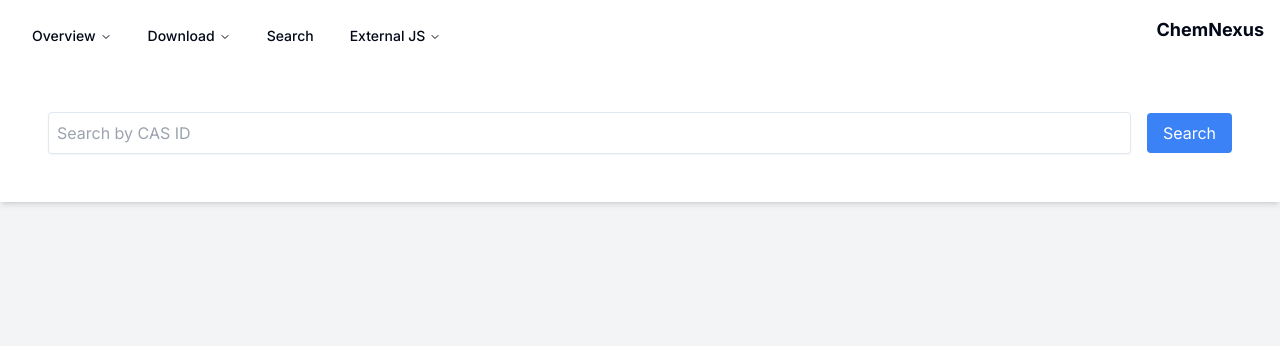
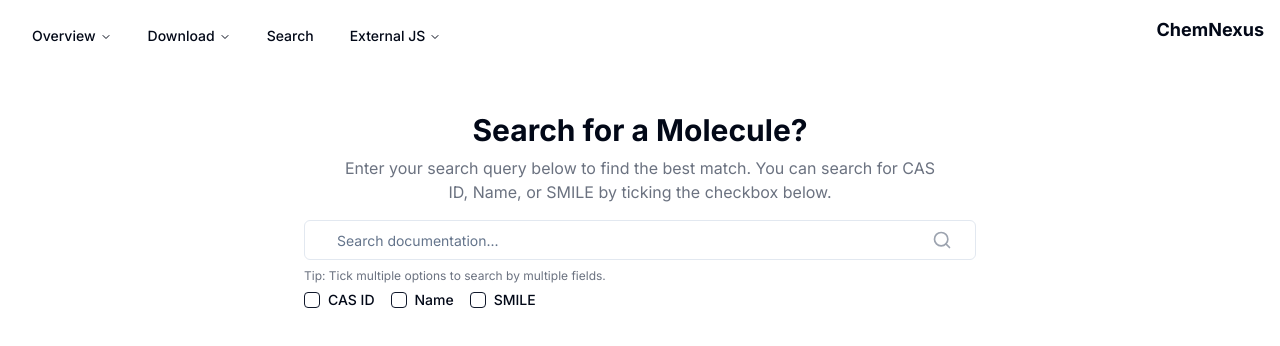
Before and after one commit to ukeSJTU/clc-db-frontend, a Next.js app: page /search in a window 1280 px wide. Shown: the top 346 px of the page. Built offline with nearby package versions, Linux system fonts and the light colour scheme.

Commit message:
feat: :recycle: implement new search page component

```diff
--- a/app/(search)/search/page.tsx
+++ b/app/(search)/search/page.tsx
@@ -1,6 +1,5 @@
 "use client";
 
-// Assume this code is in pages/search.tsx or a similar file
 import React, { useState } from "react";
 import axios from "axios";
 
@@ -8,20 +7,16 @@ import SearchBarComponent from "@/components/searchbar";
 import MoleculeCard from "@/components/molecule_card";
 import { completeMoleculeProps } from "@/types/molecule";
 
-type Molecule = {
-    name: string;
-    cas_id: string;
-    class_type: string;
-    url: string;
-    pubchem_url: string;
-    smiles: string;
-    smiles_type: string;
-    remarks?: string;
-};
+import SearchHeading from "@/components/searchpage/heading";
+import SearchBar from "@/components/searchpage/bar";
+import SearchTip from "@/components/searchpage/tip";
+import SearchOption from "@/components/searchpage/option";
 
 const SearchPage = () => {
     const [query, setQuery] = useState("");
     const [results, setResults] = useState<completeMoleculeProps[]>([]); // Simplified type usage
+
+    const options = [{ name: "CAS ID" }, { name: "Name" }, { name: "SMILE" }];
 
     const handleSearch = async () => {
         if (query === "") {
@@ -40,24 +35,16 @@ const SearchPage = () => {
     };
 
     return (
-        <div className="flex flex-col items-center justify-start min-h-screen bg-gray-100 w-full">
-            <div className="w-full p-4 bg-white shadow-md">
-                <SearchBarComponent
-                    query={query}
-                    setQuery={setQuery}
-                    handleSearch={handleSearch}
-                />
-            </div>
-            <div className="w-full p-8 grid grid-cols-3 gap-4 ">
-                {results.length > 0 ? (
-                    results.map((molecule, idx) => (
-                        <MoleculeCard key={idx} {...molecule} />
-                    ))
-                ) : (
-                    <div className="flex items-center justify-center p-8">
-                        {/* <p className="text-xl">No results found.</p> */}
-                    </div>
-                )}
+        <div className="flex flex-col items-center py-12 space-y-4">
+            <SearchHeading />
+            <div className="flex flex-col gap-2 w-full max-w-md sm:max-w-lg md:max-w-2xl">
+                <SearchBar />
+                <SearchTip />
+                <div className="flex items-center gap-4">
+                    {options.map((option, index) => (
+                        <SearchOption key={index} name={option.name} />
+                    ))}
+                </div>
             </div>
         </div>
     );
```
